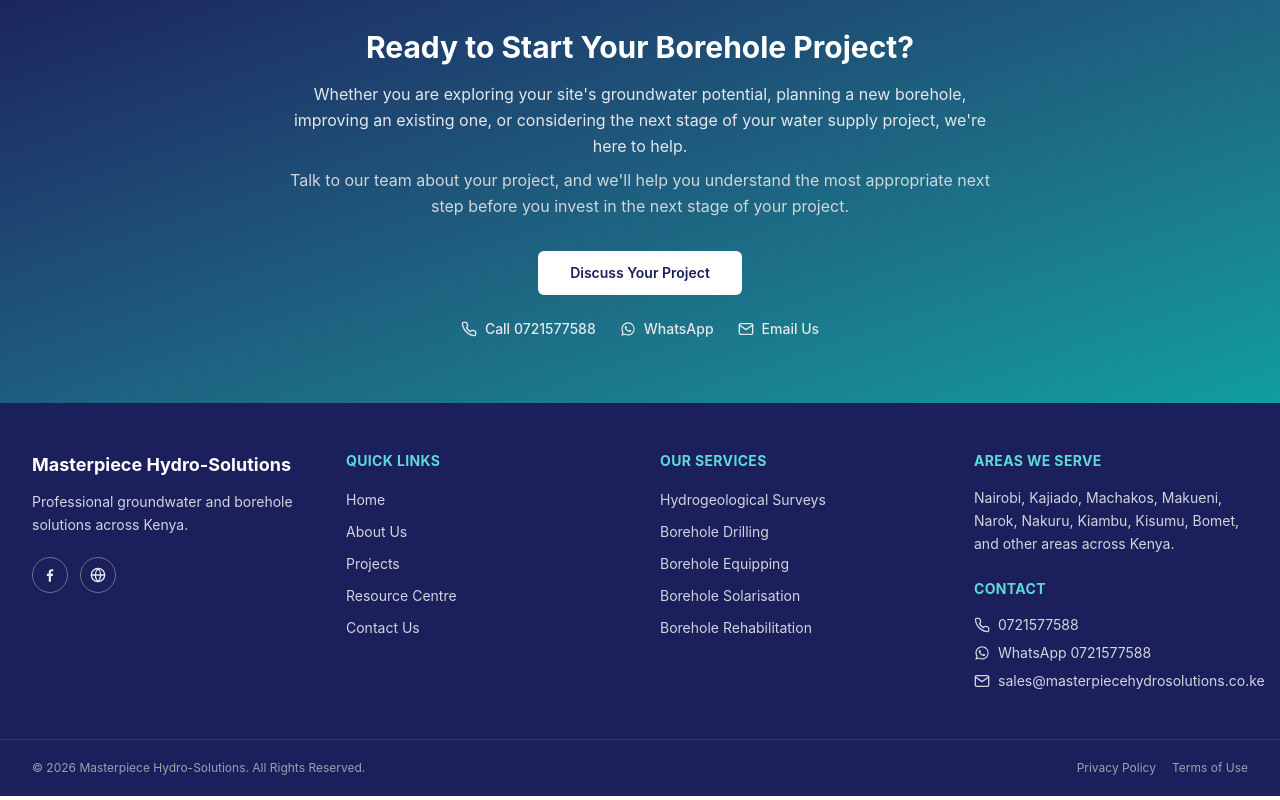
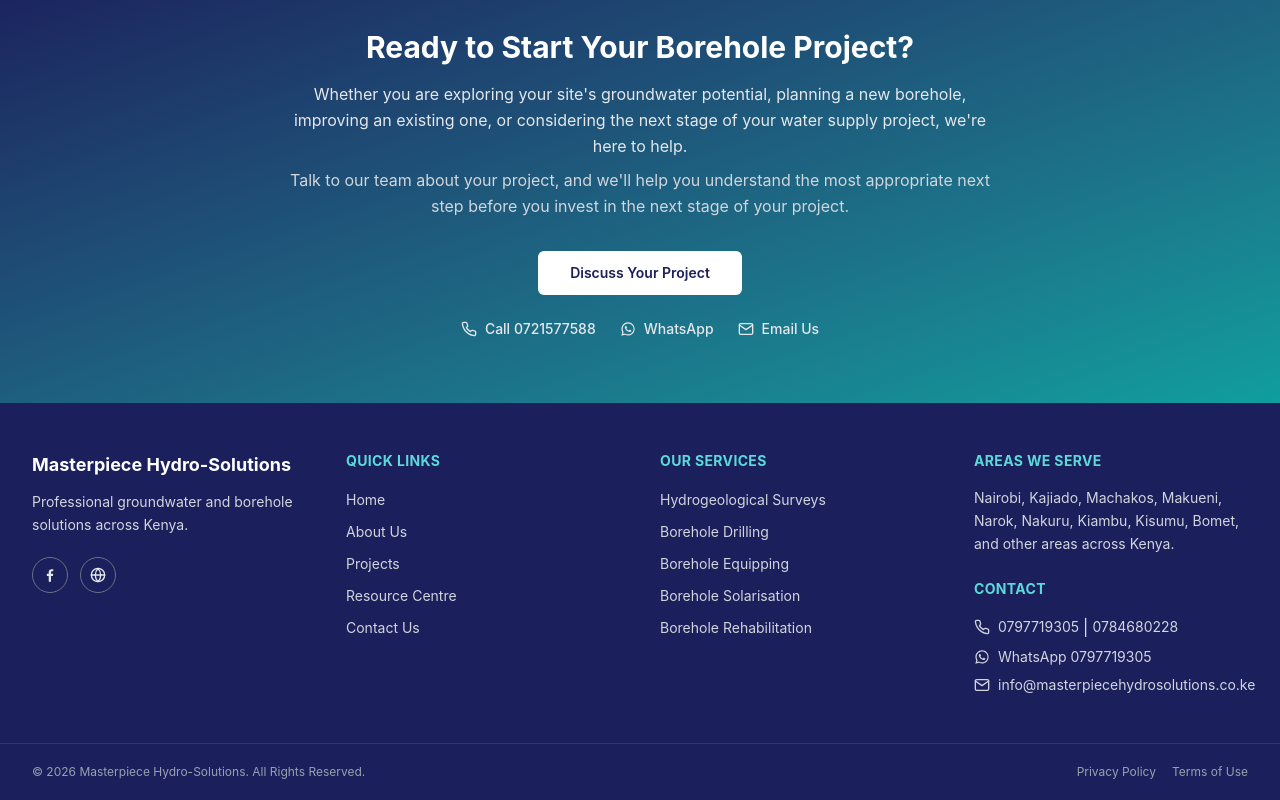
Before and after one commit to kipkurui26/Masterpiece-v2.0, a React (Vite) app: page / in a window 1280 px wide. Shown: the part 6026-6826 px from the top of the page. Built offline with nearby package versions, Linux system fonts and the light colour scheme.

Commit message:
[UPDATE] Client Clarifications & Updates

```diff
--- a/src/components/layout/Footer.jsx
+++ b/src/components/layout/Footer.jsx
@@ -35,11 +35,12 @@ const AREAS_SERVED = [
 ];
 
 const CONTACT = {
-  phone: "0721577588",
-  whatsapp: "0721577588",
-  email: "sales@masterpiecehydrosolutions.co.ke",
-  facebook: "https://facebook.com/masterpiecehydrosolutions", // placeholder — swap for real handle
-  website: "https://masterpiecehydrosolutions.co.ke", // placeholder — confirm live domain
+  phone: "0797719305",
+  phone2: "0784680228",
+  whatsapp: "0797719305",
+  email: "info@masterpiecehydrosolutions.co.ke",
+  facebook: "https://facebook.com/masterpiecehydrosolutions",
+  website: "https://masterpiecehydrosolutions.co.ke",
 };
 
 const PhoneIcon = (props) => (
@@ -183,13 +184,20 @@ const Footer = () => {
             <span className="mt-6 block">Contact</span>
           </FooterHeading>
           <ul className="space-y-2">
-            <li>
+            <li className="flex gap-1">
               <a
                 href={`tel:${CONTACT.phone}`}
                 className="flex items-center gap-2 text-sm text-gray-300 transition-colors duration-200 hover:text-[#5DD9D9]"
               >
                 <PhoneIcon className="h-4 w-4 shrink-0" />
                 {CONTACT.phone}
+              </a>
+              {" "} | {" "}
+              <a
+                href={`tel:${CONTACT.phone}`}
+                className="flex items-center gap-2 text-sm text-gray-300 transition-colors duration-200 hover:text-[#5DD9D9]"
+              >
+                {CONTACT.phone2}
               </a>
             </li>
             <li>
```
